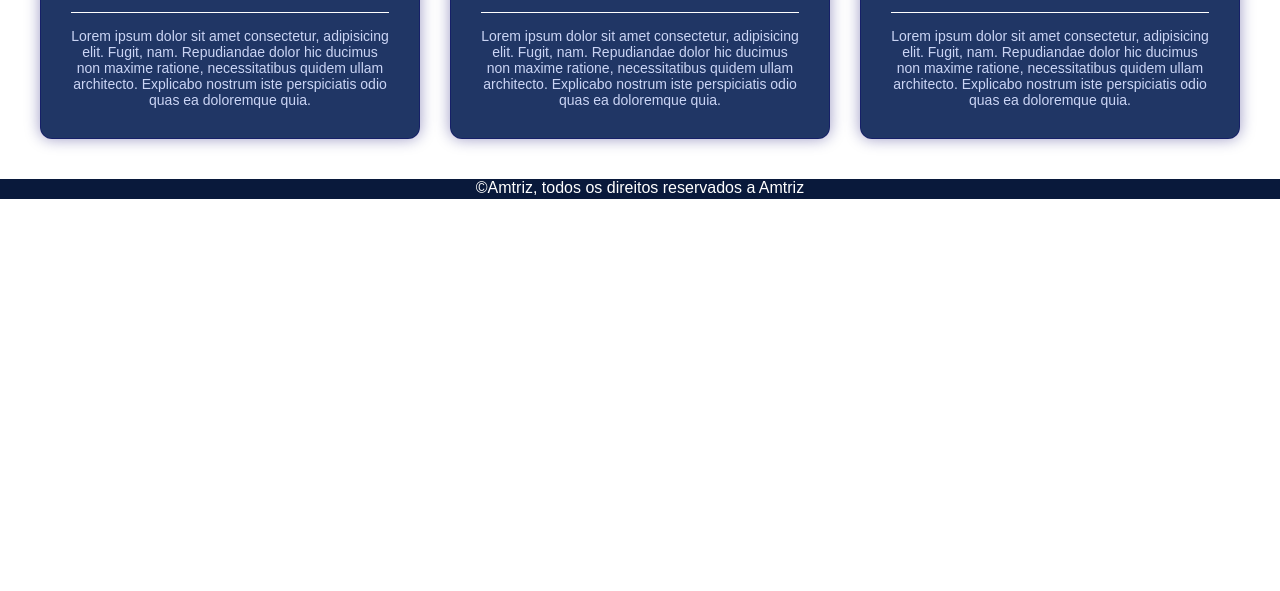
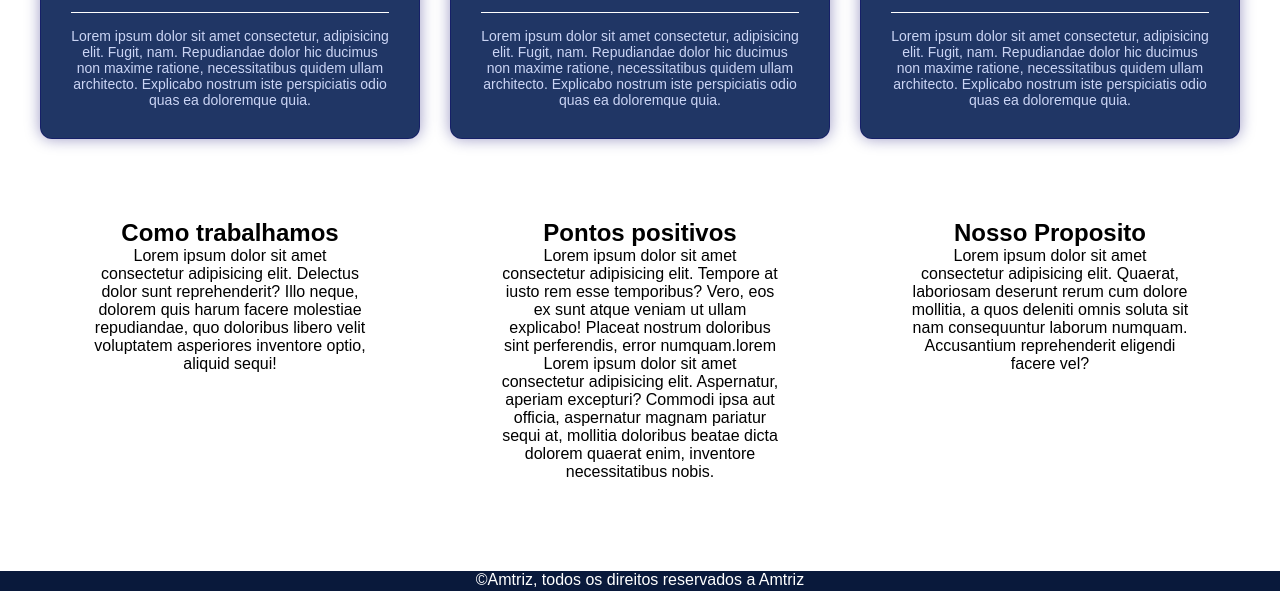
Before and after one commit to FerrariEnzo-Hp/projeto-cad, a plain HTML site: page site/index.html in a window 1280 px wide. Shown: the part 784-1375 px from the top of the page. Before the commit the page ends 983 px from the top, so only its background shows below. Drawn offline with Linux system fonts and the light colour scheme; a web font is replaced by a local one.

Commit message:
teste site 0.03

```diff
--- a/site/index.html
+++ b/site/index.html
@@ -61,6 +61,24 @@
                 <hr>
                 <p>Lorem ipsum dolor sit amet consectetur, adipisicing elit. Fugit, nam. Repudiandae dolor hic ducimus non maxime ratione, necessitatibus quidem ullam architecto. Explicabo nostrum iste perspiciatis odio quas ea doloremque quia.</p>
             </div>
+            <div class="container-colum">
+                <div class="colum">
+                    <h2>Como trabalhamos</h2>
+                    <p>Lorem ipsum dolor sit amet consectetur adipisicing elit. Delectus dolor sunt reprehenderit? Illo neque, dolorem quis harum facere molestiae repudiandae, quo doloribus libero velit voluptatem asperiores inventore optio, aliquid sequi!</p>
+                </div>
+            </div>
+            <div class="container-colum">
+                <div class="colum">
+                    <h2>Pontos positivos</h2>
+                    <p>Lorem ipsum dolor sit amet consectetur adipisicing elit. Tempore at iusto rem esse temporibus? Vero, eos ex sunt atque veniam ut ullam explicabo! Placeat nostrum doloribus sint perferendis, error numquam.lorem Lorem ipsum dolor sit amet consectetur adipisicing elit. Aspernatur, aperiam excepturi? Commodi ipsa aut officia, aspernatur magnam pariatur sequi at, mollitia doloribus beatae dicta dolorem quaerat enim, inventore necessitatibus nobis.</p>
+                </div>
+            </div>
+            <div class="container-colum">
+                <div class="colum">
+                    <h2>Nosso Proposito</h2>
+                    <p>Lorem ipsum dolor sit amet consectetur adipisicing elit. Quaerat, laboriosam deserunt rerum cum dolore mollitia, a quos deleniti omnis soluta sit nam consequuntur laborum numquam. Accusantium reprehenderit eligendi facere vel?</p>
+                </div>
+            </div>
         </div>
     </main>
     <footer>
--- a/site/styles/cards.css
+++ b/site/styles/cards.css
@@ -50,3 +50,17 @@
   font-size: 14px;
   color: #cbd5f5;
 }
+
+.container-colum {
+  display: flex; /* Alinha as colunas lado a lado */
+  justify-content: space-between;
+  padding: 50px;
+  text-align: center;
+}
+.coluna {
+  flex: 1; /* Faz as 3 colunas terem o mesmo tamanho */
+  padding: 0 40px;
+}
+.coluna + .coluna {
+  border-left: 3px solid var(--color3); /* Cor laranja da imagem */
+}
--- a/site/styles/header-nav-footer-body.css
+++ b/site/styles/header-nav-footer-body.css
@@ -14,7 +14,6 @@ nav > a {
 }
 body {
     font: normal 1em var(--font-standard);
-
     background-repeat: repeat;
 }
 footer {
```
